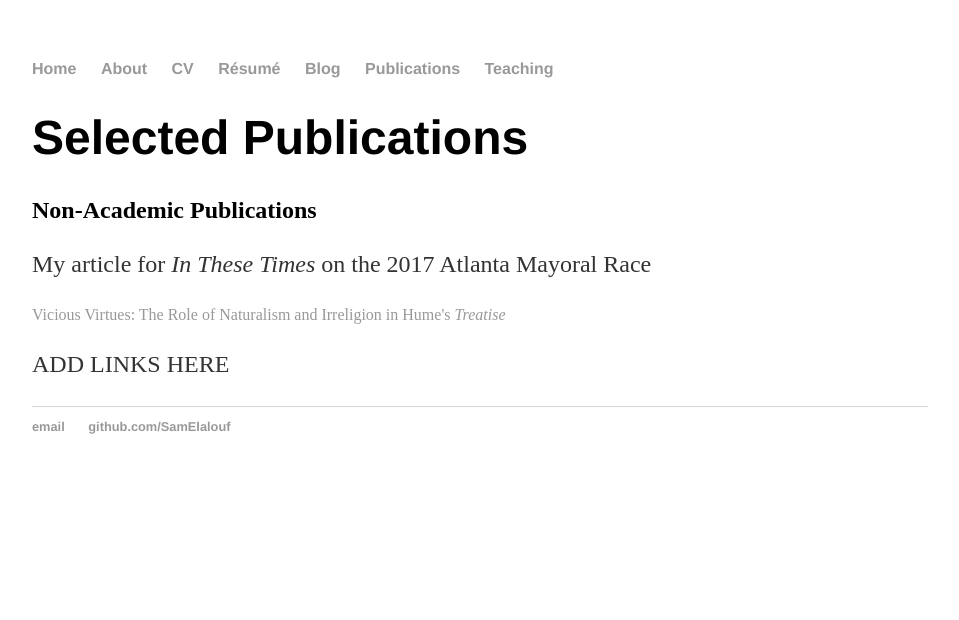
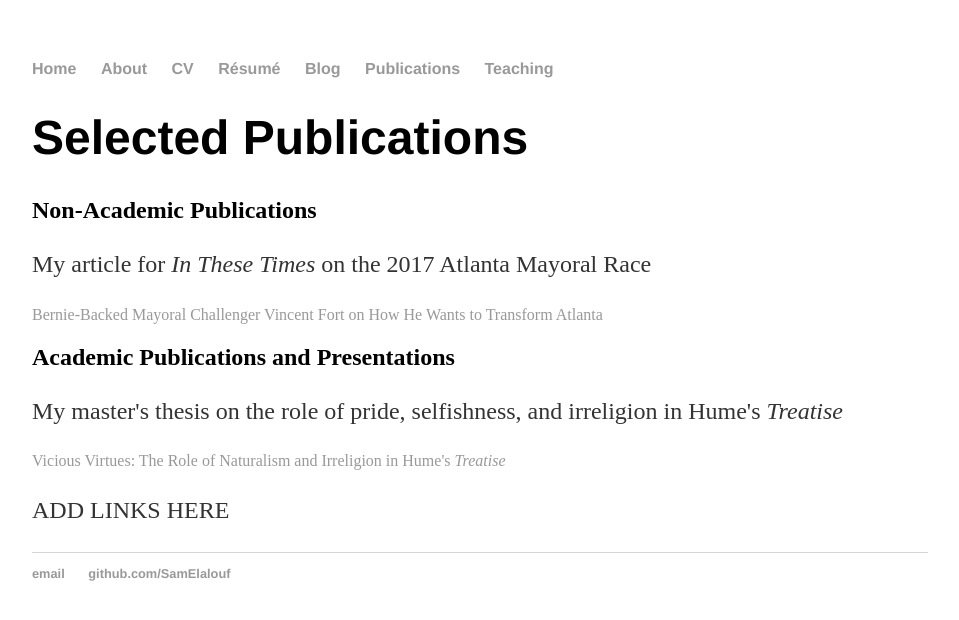
Before and after one commit to SamElalouf/samelalouf.github.io, a Jekyll site: the page built from publications/index.html, in a window 1280 px wide. Shown: the top 620 px of the page, without its empty margins (160-1119 px from the left). Built offline with Jekyll 4.4.1, drawn with Linux system fonts in a browser that asks for light colours.

Commit message:
Update index.html

```diff
--- a/publications/index.html
+++ b/publications/index.html
@@ -7,7 +7,7 @@
 	<h1>Selected Publications</h1>
   <h2>Non-Academic Publications</h2>
   <p>My article for <em>In These Times</em> on the 2017 Atlanta Mayoral Race </p>
-  <a href="http://inthesetimes.com/article/20639/bernie-sanders-vincent-fort-atlanta-mayor/" style="font-size: 100px>Bernie-Backed Mayoral Challenger Vincent Fort on How He Wants to Transform Atlanta</a>
+  <a href="http://inthesetimes.com/article/20639/bernie-sanders-vincent-fort-atlanta-mayor/" "font-size: 50px; text-decoration: none">Bernie-Backed Mayoral Challenger Vincent Fort on How He Wants to Transform Atlanta</a>
   <h2>Academic Publications and Presentations</h2>
 	<p>My master's thesis on the role of pride, selfishness, and irreligion in Hume's <em>Treatise</em></p>
 	<a href="https://scholarworks.gsu.edu/cgi/viewcontent.cgi?article=1225&amp;context=philosophy_theses">Vicious Virtues: The Role of Naturalism and Irreligion in Hume's <em>Treatise</em> </a>
```
